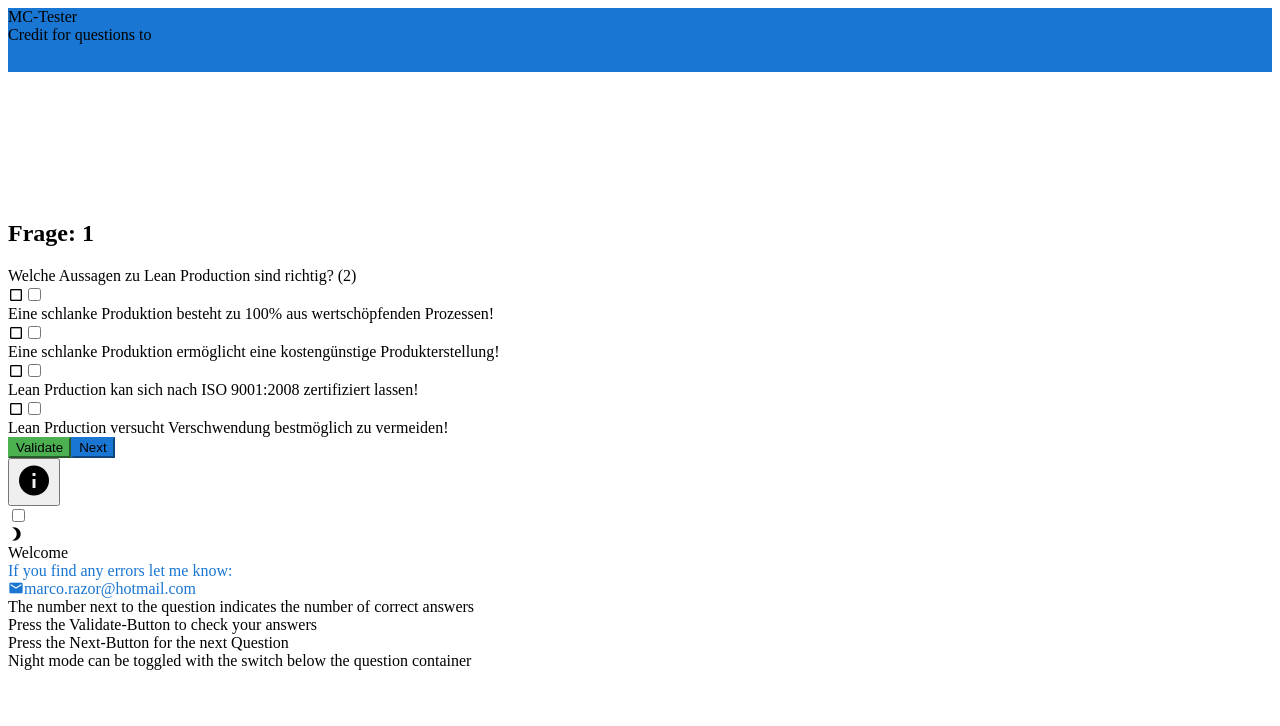
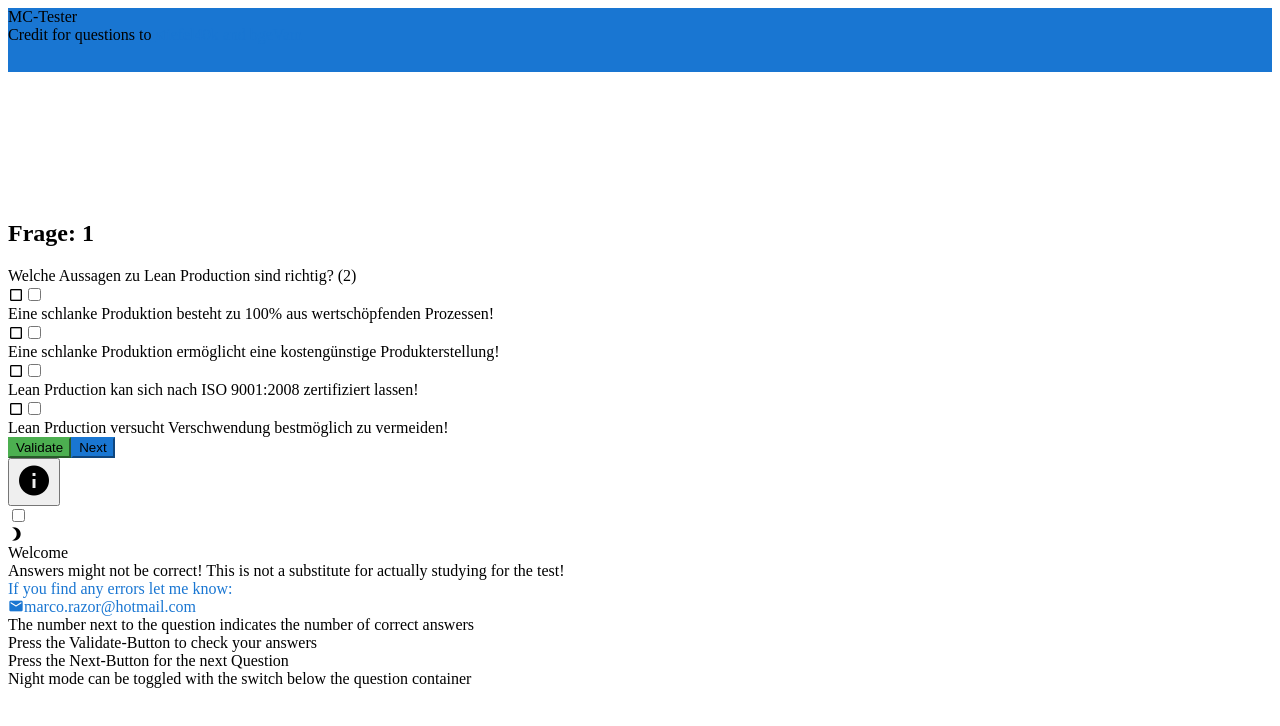
Before and after one commit to MJDeligan/gbuf-mc, a Vue app: page / in a window 1280 px wide. Both pictures are taken after a click on the button 34 px from the left and 481 px from the top of the page. Shown: the top 726 px of the page. Built offline with nearby package versions, Linux system fonts and the light colour scheme.

Commit message:
added additional information

```diff
--- a/src/App.vue
+++ b/src/App.vue
@@ -41,6 +41,7 @@
       >
       <v-card>
         <v-card-title class="mb-4">Welcome</v-card-title>
+        <v-card-text class="red--text">Answers might not be correct! This is not a substitute for actually studying for the test!</v-card-text>
         <v-card-text class="primary--text">If you find any errors let me know:</v-card-text>
         <v-card-text class="primary--text">
           <v-icon color="primary">mdi-email</v-icon>
```
